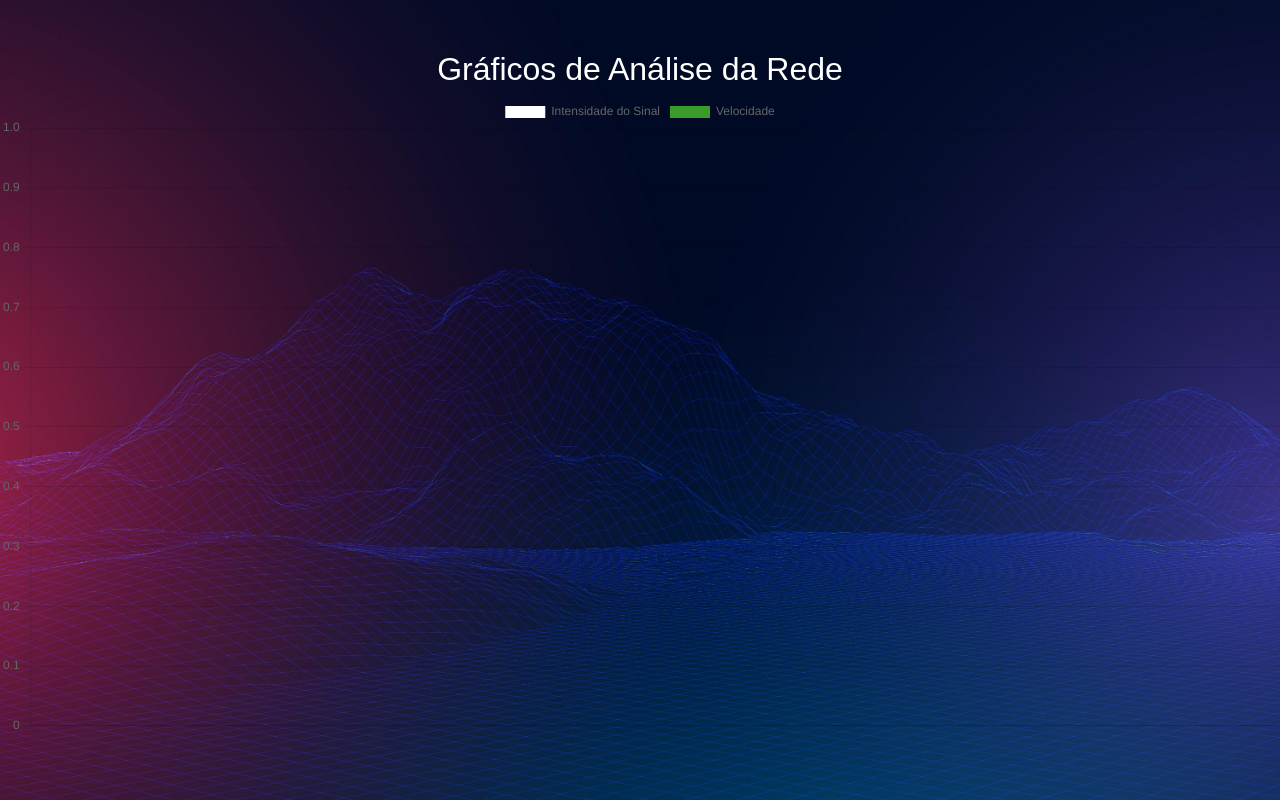
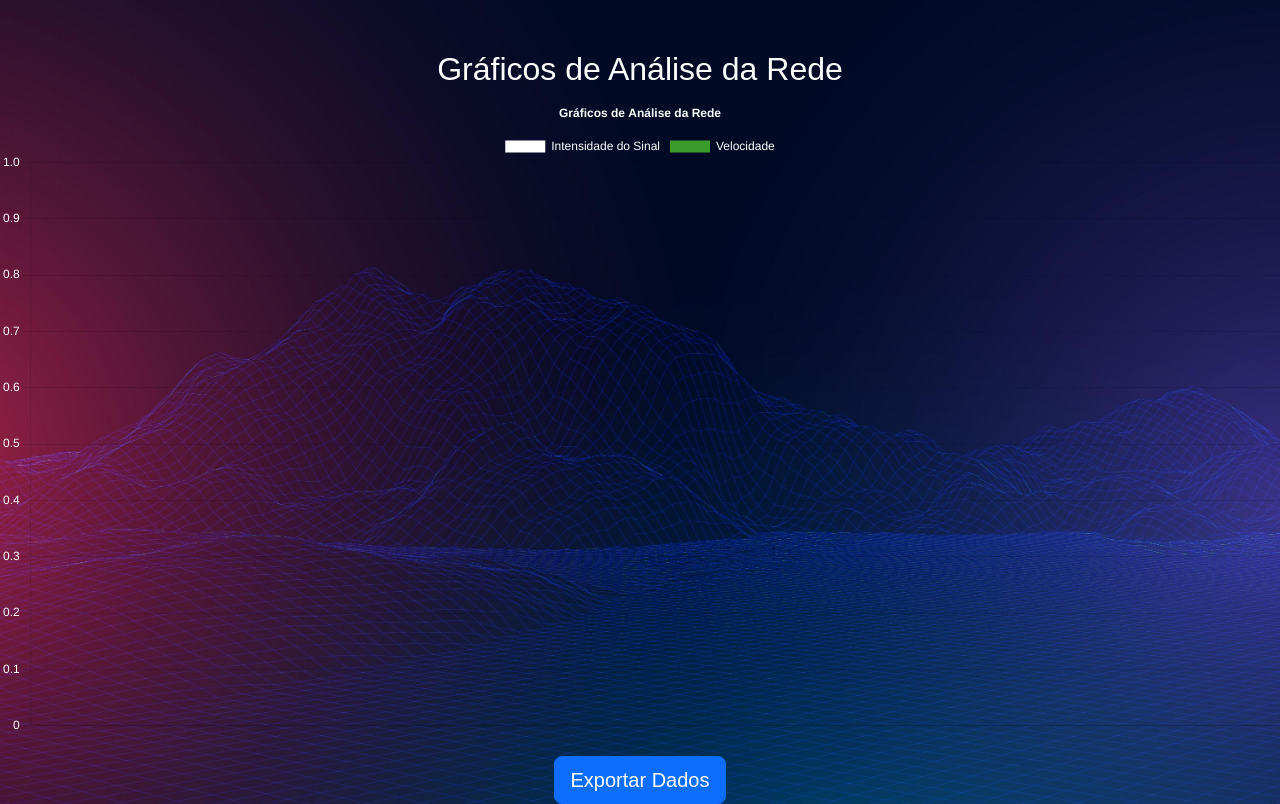
Before and after one commit to Gabrielvsiqueira/Analise-de-redes-web, a React (Vite) app: page /graficos in a window 1280 px wide. Built offline with nearby package versions, Linux system fonts and the light colour scheme; a web font is replaced by a local one.

Commit message:
hotfix: alterações dentro dos gráficos e importaç

```diff
--- a/package.json
+++ b/package.json
@@ -13,6 +13,7 @@
     "bootstrap": "^5.3.5",
     "chart.js": "^4.4.8",
     "fast-speedtest-api": "^0.3.2",
+    "file-saver": "^2.0.5",
     "react": "^19.0.0",
     "react-bootstrap": "^2.10.9",
     "react-chartjs-2": "^5.3.0",
@@ -21,6 +22,7 @@
   },
   "devDependencies": {
     "@eslint/js": "^9.21.0",
+    "@types/file-saver": "^2.0.7",
     "@types/react": "^19.0.10",
     "@types/react-dom": "^19.0.4",
     "@vitejs/plugin-react": "^4.3.4",
--- a/src/pages/Graficos.tsx
+++ b/src/pages/Graficos.tsx
@@ -9,8 +9,38 @@ import {
   Tooltip,
   Legend
 } from 'chart.js';
+import { saveAs } from 'file-saver';
+import CustomButton from '../components/button';
 
 ChartJS.register(CategoryScale, LinearScale, BarElement, Title, Tooltip, Legend);
+
+const options = {
+  plugins: {
+    legend: {
+      labels: {
+        color: '#ffffff', // Cor da legenda
+      },
+    },
+    title: {
+      display: true,
+      text: 'Gráficos de Análise da Rede',
+      color: '#ffffff', // Cor do título do gráfico (se usar o title do plugin)
+    },
+  },
+  scales: {
+    x: {
+      ticks: {
+        color: '#ffffff', // Cor dos labels do eixo X
+      },
+    },
+    y: {
+      ticks: {
+        color: '#ffffff', // Cor dos labels do eixo Y
+      },
+    },
+  },
+};
+
 
 type Comodo = {
   nome: string;
@@ -45,6 +75,16 @@ function Graficos() {
     ],
   };
 
+  const handleExport = () => {
+    const csvHeader = "Nome,Sinal,Velocidade,Data\n";
+    const csvRows = comodos.map(c =>
+      `${c.nome},${c.sinal},${c.velocidade},${c.date}`
+    );
+    const csv = csvHeader + csvRows.join("\n");
+    const blob = new Blob([csv], { type: "text/csv;charset=utf-8;" });
+    saveAs(blob, "dados_rede.csv");
+  };
+
   return (
     <div style={{ width: '100%', margin: '0 auto', paddingTop: '50px' }}>
       <h2 style={{
@@ -52,7 +92,10 @@ function Graficos() {
         margin: '30px, auto, auto, auto',
         padding: 'auto, auto, auto, 30px'
       }}>Gráficos de Análise da Rede</h2>
-      <Bar data={data} />
+      <Bar data={data} options={options} />
+      <div style={{ textAlign: 'center', marginTop: '20px' }}>
+        <CustomButton onClick={handleExport} label='Exportar Dados'></CustomButton>
+      </div>
     </div>
   );
 }
```
Also changed, not shown: 1 other file (tests, documents, lock files or other folders).
